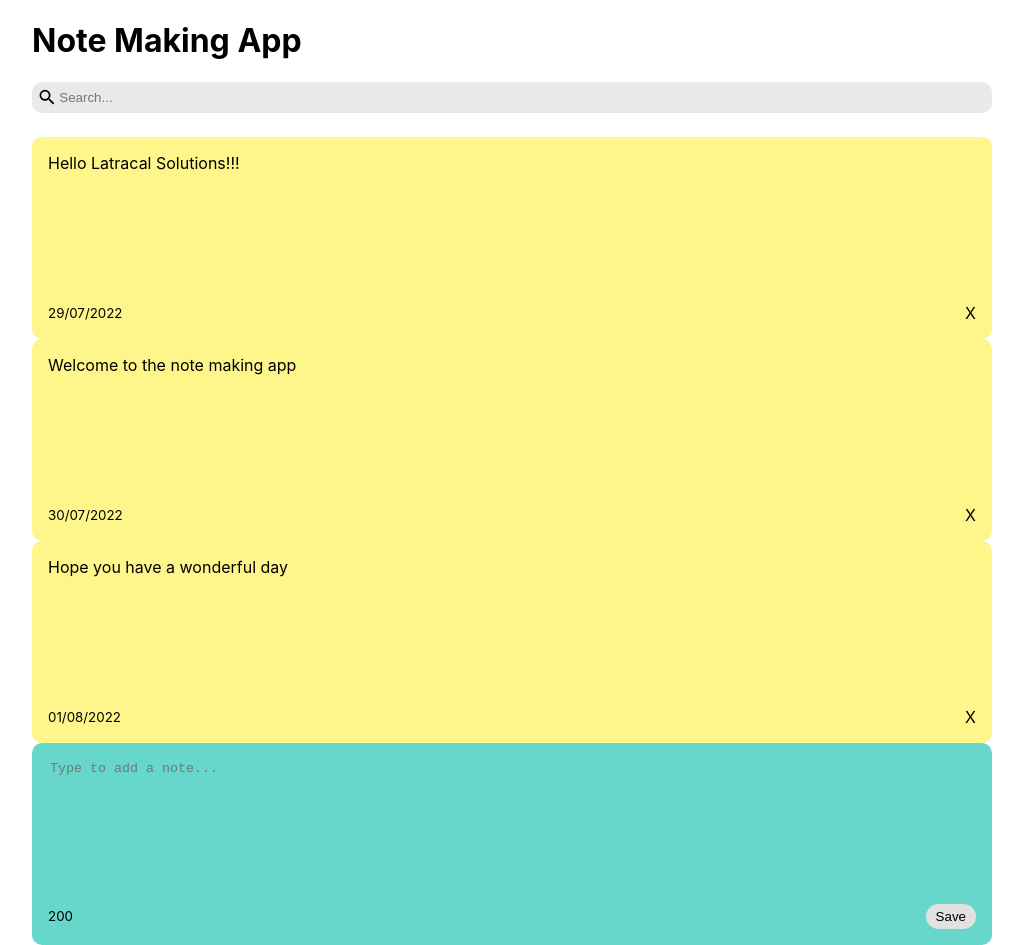
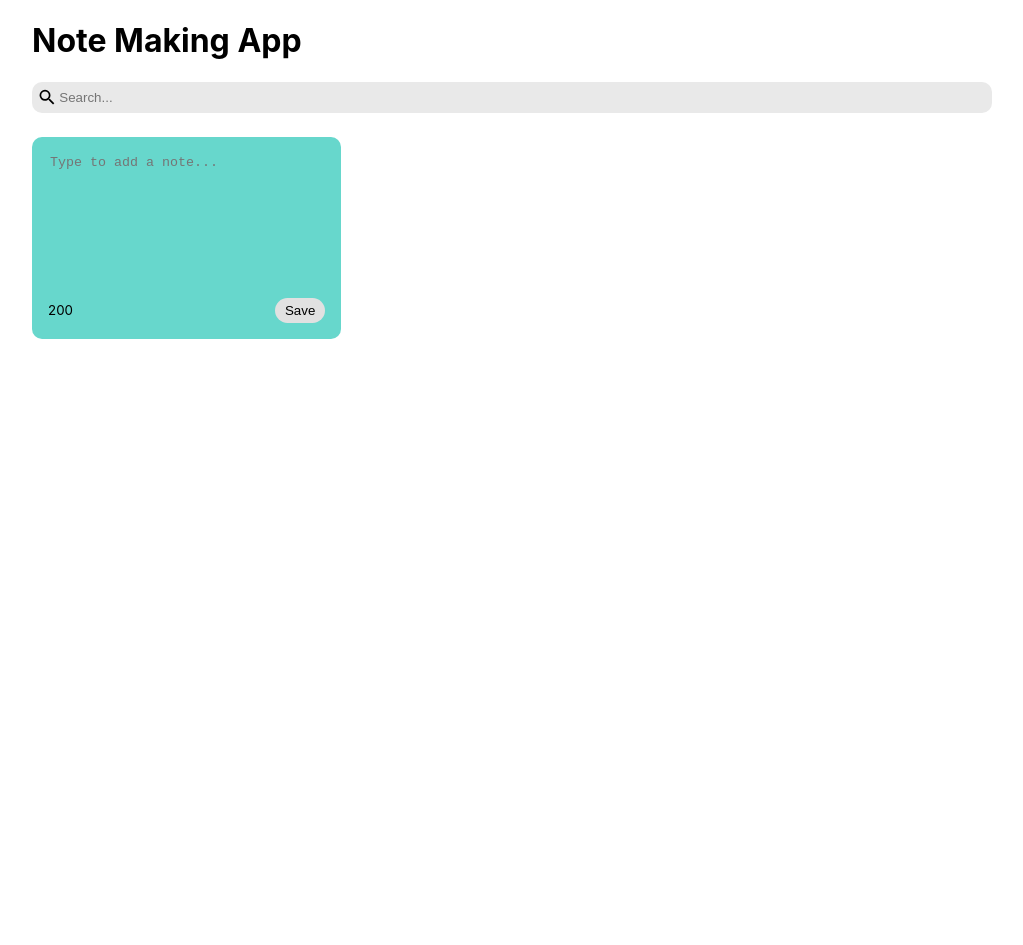
Before and after one commit to Deepakindresh/Note-making-app, a React (Create React App) app: page / in a window 1280 px wide. Shown: the whole page, without its empty margins (128-1151 px from the left). After the commit the page ends 800 px from the top, so only its background shows below. Built offline with nearby package versions, Linux system fonts and the light colour scheme.

Commit message:
Fixed bugs in search, localstorage

```diff
--- a/src/App.js
+++ b/src/App.js
@@ -8,39 +8,22 @@ function App() {
 
   const [searchText, setSearchText] = useState('');
 
-  const [darkMode, setDarkMode] = useState(false);
-
-  const [notes, setNotes] = useState([{
-    text: 'Hello Latracal Solutions!!!',
-    date: '29/07/2022',
-    id: 1
-  },
-  {
-    text: 'Welcome to the note making app',
-    date: '30/07/2022',
-    id: 2
-  },
-
-  {
-    text: 'Hope you have a wonderful day',
-    date: '01/08/2022',
-    id: 3
-  },
-
-
-  ]);
-
-  // storing the notes in local storage
-  useEffect(() => {
-    localStorage.setItem('react-notes-data', JSON.stringify(notes));
-  }, [notes]);
+  const [notes, setNotes] = useState([]);
 
   useEffect(() => {
-    const storedNotes = JSON.parse(localStorage.getItem('react-notes-data'));
+    const storedNotes = JSON.parse(localStorage.getItem('react-notes-data-storage'));
     if (storedNotes) {
+      console.log("notes loaded from local storage", storedNotes);
       setNotes(storedNotes);
     }
   }, [])
+  // storing the notes in local storage
+  useEffect(() => {
+    if(notes.length > 0) {
+    localStorage.setItem('react-notes-data-storage', JSON.stringify(notes));
+  }
+  }, [notes]);
+
 
 // Uses prop drilling rather than context api since required by the company
 
@@ -53,16 +36,19 @@ function App() {
   }
 
   const deleteNote = (id) => {
-    setNotes(notes.filter(note => note.id !== id));
+    const newNotes = notes.filter((note) => note.id !== id);
+		setNotes(newNotes);
   }
 
   return (
-    <div className="container">
-      <Header/>
-      <Search handleSearchNote={setSearchText}/>
-      <NoteList notes={notes.filter((note) =>
-						note.text.toLowerCase().includes(searchText)
-					)} handleAddNote={addNote} handleDeleteNode = {deleteNote}/>
+    <div>
+      <div className="container">
+        <Header/>
+        <Search handleSearchNote={setSearchText}/>
+        <NoteList notes={notes.filter((note) =>
+              note.text.toLowerCase().includes(searchText.toLowerCase())
+        )} handleAddNote={addNote} handleDeleteNote = {deleteNote}/>
+      </div>
     </div>
   );
 }
--- a/src/components/CreateNote.js
+++ b/src/components/CreateNote.js
@@ -1,27 +1,26 @@
-import React, {useState} from 'react'
+import React, {useEffect, useState} from 'react'
 
 function CreateNote({handleAddNote}) {
 
     const [noteText, setNoteText] = useState('');
     const characterLimit = 200;
 
-    const handleChange = (e) => {
-        if(characterLimit - e.target.value.length >= 0) {
-            setNoteText(e.target.value);
-        }
-    }
 
     const handleSaveClick = () => {
         // remove empty notes
         if(noteText.trim().length > 0){
-            handleAddNote(noteText);
+            handleAddNote(noteText)
             setNoteText('');
         }
     }
 
   return (
     <div className='note new'>
-        <textarea rows='8' cols='10' placeholder='Type to add a note...' onChange={handleChange}></textarea>
+        <textarea rows='8' cols='10' placeholder='Type to add a note...' onChange={(e) => {
+        if(characterLimit - e.target.value.length >= 0) {
+                setNoteText(e.target.value);
+        }
+    }}></textarea>
         <div className='note-footer'>
             <small>{characterLimit - noteText.length}</small>
             <button className='save' onClick={handleSaveClick}>Save</button>
--- a/src/components/NoteList.js
+++ b/src/components/NoteList.js
@@ -3,7 +3,7 @@ import CreateNote from './CreateNote'
 import Note from './Note'
 function NoteList({ notes, handleAddNote, handleDeleteNote}) {
   return (
-    <div className='note-list'>
+    <div className='notes-list'>
         {notes.map(note => (
             <Note id={note.id} text = {note.text} date={note.date} handleDeleteNote={handleDeleteNote}/>
             ))}
--- a/src/components/Search.js
+++ b/src/components/Search.js
@@ -5,7 +5,7 @@ function Search({handleSearchNote}) {
   return (
     <div className='search'>
         <MdSearch className='search-icons' size='1.3em'/>
-        <input type='text' placeholder='Search...' onChange={(e) => handleSearchNote(e.target.value)}/>
+        <input type='text' placeholder='Search...' onChange={(e) => {handleSearchNote(e.target.value)}}/>
     </div>
   )
 }
--- a/src/index.css
+++ b/src/index.css
@@ -18,13 +18,6 @@ code {
 	justify-content: space-between;
 }
 
-.dark-mode {
-	background-color: black;
-}
-
-.dark-mode h1 {
-	color: white;
-}
 
 .container {
 	max-width: 960px;
@@ -90,6 +83,13 @@ textarea:focus {
 
 .delete-icon {
 	cursor: pointer;
+	background-color: red;
+	color: white;
+	border-radius: 50%;
+	height: 20px;
+	width: 20px;
+	padding: 2px;
+	text-align: center;
 }
 
 .search {
```
